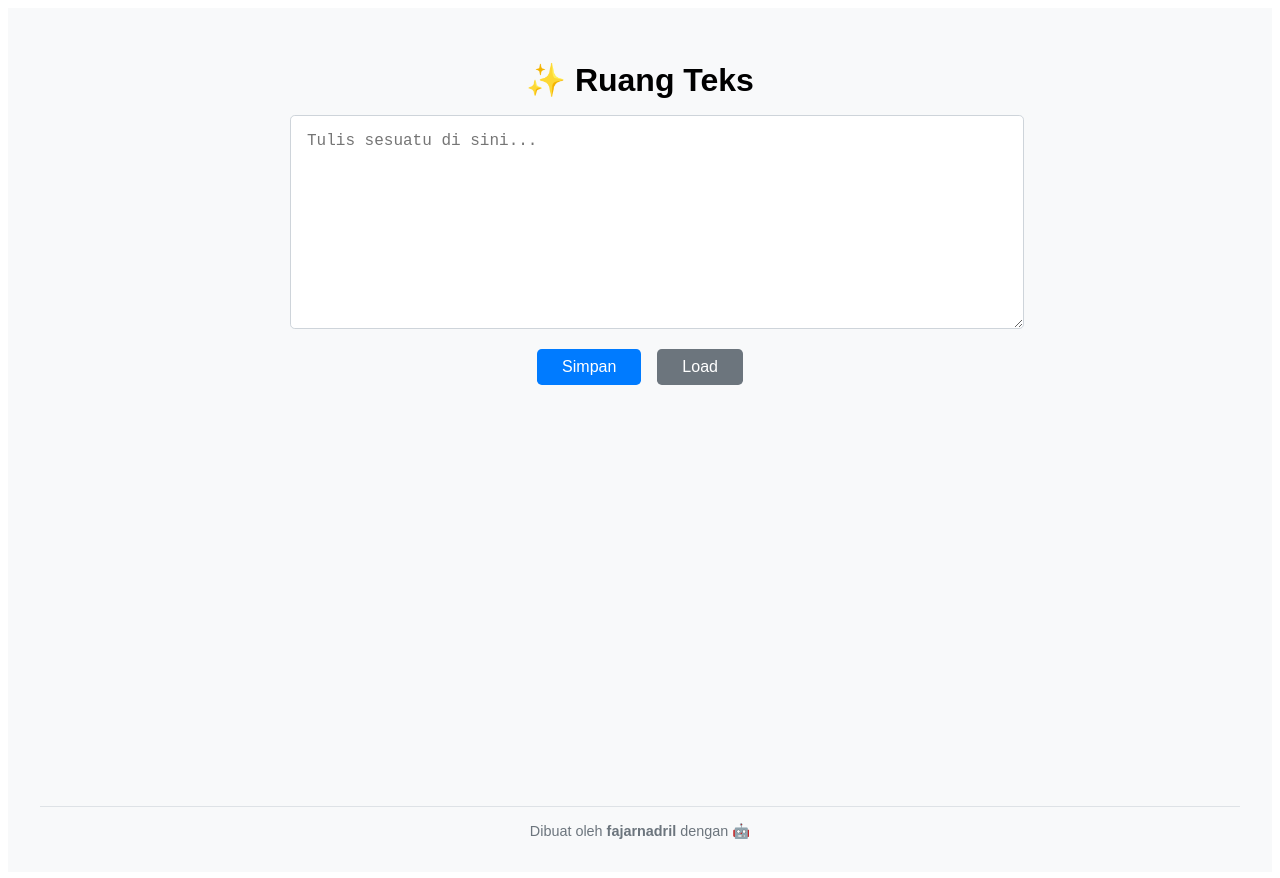
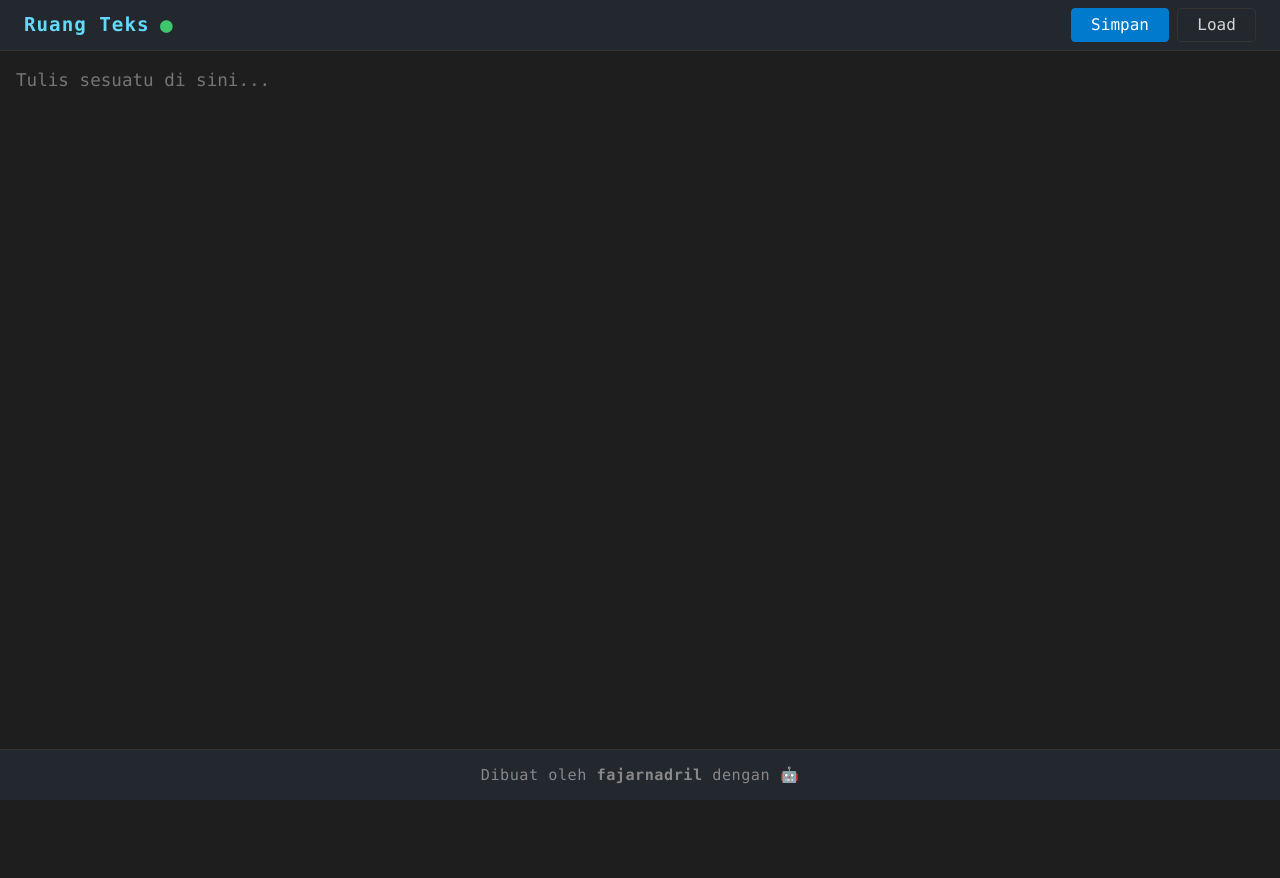
Before and after one commit to fajarnadril/RuangTeks, a Next.js app: page / in a window 1280 px wide. After the commit the page ends 800 px from the top, so only its background shows below. Built offline with nearby package versions, Linux system fonts and the light colour scheme; no server answers.

Commit message:
Update UI
update ui

```diff
--- a/pages/index.js
+++ b/pages/index.js
@@ -1,5 +1,7 @@
+
 
 import { useEffect, useState } from 'react';
+import Head from 'next/head';
 
 export default function Home() {
   const [text, setText] = useState('');
@@ -30,92 +32,41 @@ export default function Home() {
     }
   };
 
-  const styles = {
-    container: {
-      fontFamily: 'sans-serif',
-      minHeight: '100vh',
-      display: 'flex',
-      flexDirection: 'column',
-      justifyContent: 'space-between',
-      backgroundColor: '#f8f9fa',
-      padding: '2rem'
-    },
-    main: {
-      maxWidth: '700px',
-      width: '100%',
-      margin: '0 auto'
-    },
-    title: {
-      fontSize: '2rem',
-      fontWeight: '600',
-      marginBottom: '1rem',
-      textAlign: 'center'
-    },
-    textarea: {
-      width: '100%',
-      padding: '1rem',
-      fontSize: '1rem',
-      borderRadius: '0.3rem',
-      border: '1px solid #ced4da',
-      marginBottom: '1rem',
-      resize: 'vertical'
-    },
-    buttonGroup: {
-      display: 'flex',
-      justifyContent: 'center',
-      gap: '1rem'
-    },
-    button: {
-      padding: '0.5rem 1.5rem',
-      fontSize: '1rem',
-      borderRadius: '0.3rem',
-      border: '1px solid transparent',
-      backgroundColor: '#007bff',
-      color: 'white',
-      cursor: 'pointer',
-      transition: 'background-color 0.3s ease'
-    },
-    footer: {
-      textAlign: 'center',
-      fontSize: '0.9rem',
-      color: '#6c757d',
-      marginTop: '2rem',
-      borderTop: '1px solid #dee2e6',
-      paddingTop: '1rem'
-    }
-  };
+  // Styling moved to globals.css for editor-like look
 
   return (
-    <div style={styles.container}>
-      <main style={styles.main}>
-        <h1 style={styles.title}>✨ Ruang Teks</h1>
+    <>
+      <Head>
+        <title>Ruang Teks Editor</title>
+      </Head>
+      <div className="editor-app">
+        <div className="editor-toolbar">
+          <span className="editor-title">Ruang Teks <span className="editor-dot">●</span></span>
+          <div className="editor-actions">
+            <button className="editor-btn primary" onClick={saveText}>Simpan</button>
+            <button className="editor-btn" onClick={loadText} disabled={loading}>
+              {loading ? 'Memuat...' : 'Load'}
+            </button>
+          </div>
+        </div>
+        <div className="editor-main">
           {loading ? (
-          <p style={{ textAlign: 'center' }}>Memuat...</p>
+            <div className="editor-loading">Memuat...</div>
           ) : (
-          <>
             <textarea
-              rows="10"
+              className="editor-textarea"
+              rows="18"
               value={text}
               onChange={(e) => setText(e.target.value)}
               placeholder="Tulis sesuatu di sini..."
-              style={styles.textarea}
+              spellCheck={false}
             />
-            <div style={styles.buttonGroup}>
-              <button style={styles.button} onClick={saveText}>Simpan</button>
-              <button
-                style={{ ...styles.button, backgroundColor: '#6c757d' }}
-                onClick={loadText}
-                disabled={loading}
-              >
-                {loading ? 'Memuat...' : 'Load'}
-              </button>
+          )}
         </div>
-          </>
-        )}
-      </main>
-      <footer style={styles.footer}>
+        <footer className="editor-footer">
           Dibuat oleh <strong>fajarnadril</strong> dengan 🤖
         </footer>
       </div>
+    </>
   );
 }
--- a/styles/globals.css
+++ b/styles/globals.css
@@ -0,0 +1,132 @@
+
+body {
+	background: #1e1e1e;
+	color: #d4d4d4;
+	font-family: 'JetBrains Mono', 'Fira Mono', 'Consolas', 'Menlo', 'Monaco', monospace;
+	margin: 0;
+	padding: 0;
+}
+
+.editor-app {
+	min-height: 100vh;
+	height: 100vh;
+	display: flex;
+	flex-direction: column;
+	background: #1e1e1e;
+}
+
+.editor-toolbar {
+	display: flex;
+	align-items: center;
+	justify-content: space-between;
+	background: #23272e;
+	padding: 0.5rem 1.5rem;
+	border-bottom: 1px solid #333;
+	box-shadow: 0 2px 8px 0 #0002;
+}
+
+.editor-title {
+	font-size: 1.2rem;
+	font-weight: 600;
+	color: #61dafb;
+	letter-spacing: 1px;
+	display: flex;
+	align-items: center;
+}
+.editor-dot {
+	color: #3fc56b;
+	font-size: 1.1em;
+	margin-left: 0.5em;
+}
+
+.editor-actions {
+	display: flex;
+	gap: 0.5rem;
+}
+
+.editor-btn {
+	background: #23272e;
+	color: #d4d4d4;
+	border: 1px solid #333;
+	border-radius: 4px;
+	padding: 0.4rem 1.2rem;
+	font-size: 1rem;
+	font-family: inherit;
+	cursor: pointer;
+	transition: background 0.2s, color 0.2s;
+}
+.editor-btn.primary {
+	background: #007acc;
+	color: #fff;
+	border: 1px solid #007acc;
+}
+.editor-btn:disabled {
+	opacity: 0.6;
+	cursor: not-allowed;
+}
+.editor-btn:not(:disabled):hover {
+	background: #333;
+	color: #fff;
+}
+.editor-btn.primary:not(:disabled):hover {
+	background: #005fa3;
+}
+
+.editor-main {
+	flex: 1;
+	display: flex;
+	flex-direction: column;
+	align-items: stretch;
+	justify-content: stretch;
+	padding: 0;
+	min-height: 0;
+}
+
+.editor-textarea {
+	width: 100vw;
+	height: 100%;
+	min-height: 0;
+	flex: 1 1 auto;
+	background: #1e1e1e;
+	color: #d4d4d4;
+	border: none;
+	border-radius: 0;
+	font-size: 1.1rem;
+	font-family: inherit;
+	padding: 1.2rem 1rem;
+	box-shadow: none;
+	resize: none;
+	outline: none;
+	transition: border 0.2s;
+	box-sizing: border-box;
+}
+.editor-textarea:focus {
+	border: none;
+	outline: 2px solid #007acc;
+}
+@media (max-width: 600px) {
+	.editor-toolbar, .editor-footer {
+		padding-left: 0.5rem;
+		padding-right: 0.5rem;
+	}
+	.editor-textarea {
+		font-size: 1rem;
+		padding: 0.8rem 0.5rem;
+	}
+}
+
+.editor-loading {
+	color: #61dafb;
+	font-size: 1.1rem;
+	margin-top: 2rem;
+}
+
+.editor-footer {
+	text-align: center;
+	font-size: 0.95rem;
+	color: #888;
+	background: #23272e;
+	border-top: 1px solid #333;
+	padding: 1rem 0;
+	letter-spacing: 0.5px;
+}
```
Also changed, not shown: 2 other files (tests, documents, lock files or other folders). Lines whose indentation alone changed are shown as unchanged.
